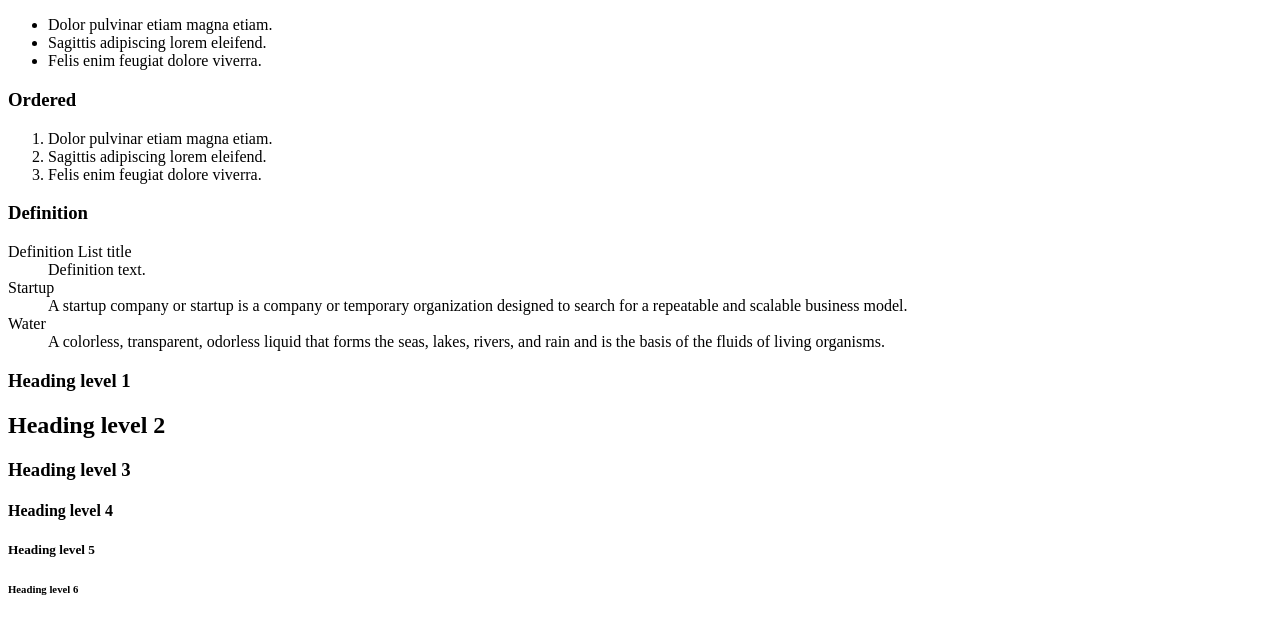
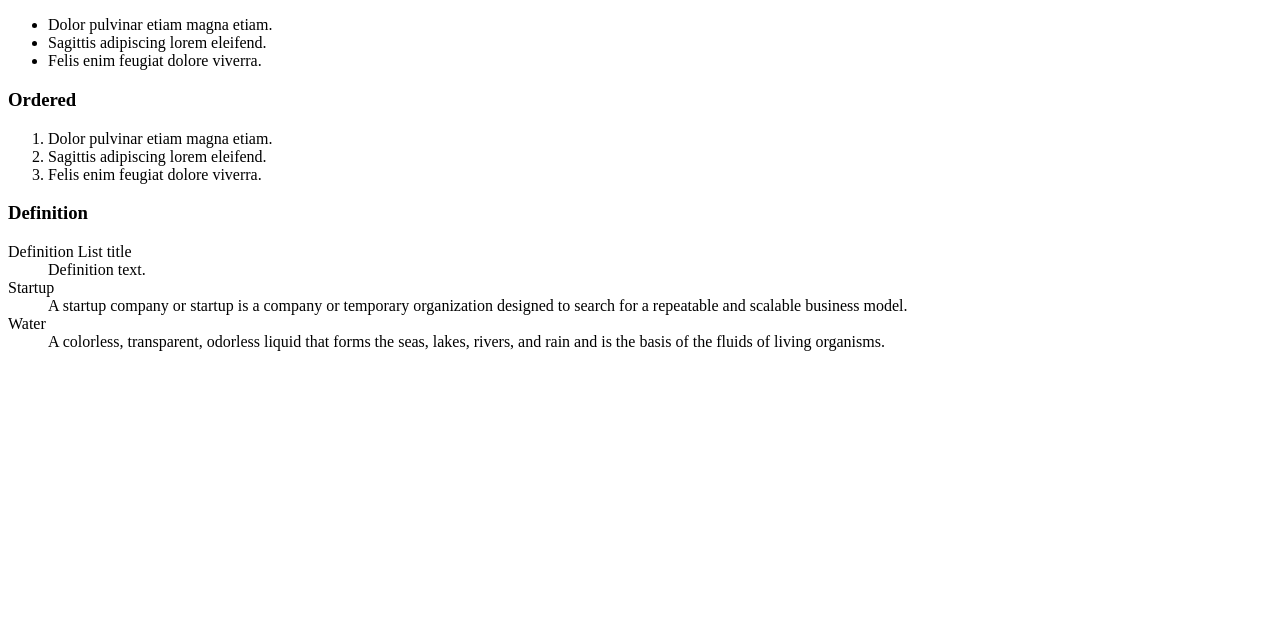
Before and after one commit to TebariousBag/atlas-web_front_end, a plain HTML site: page html_advanced/26-styleguide.html in a window 1280 px wide. Shown: the part 322-942 px from the top of the page. After the commit the page ends 800 px from the top, so only its background shows below. Drawn offline with Linux system fonts and the light colour scheme.

Commit message:
delted headers

```diff
--- a/html_advanced/26-styleguide.html
+++ b/html_advanced/26-styleguide.html
@@ -45,12 +45,6 @@
 									<dd>A colorless, transparent, odorless liquid that forms the seas, lakes, rivers, and rain and is the basis of the fluids of living organisms.</dd>
 							</div>
 						</header>
-				<h1>Heading level 1</h1>
-				<h2>Heading level 2</h2>
-				<h3>Heading level 3</h3>
-				<h4>Heading level 4</h4>
-				<h5>Heading level 5</h5>
-				<h6>Heading level 6</h6>
 			</section>
 		</main>
 		<footer></footer>
```
Lines whose indentation alone changed are shown as unchanged.
